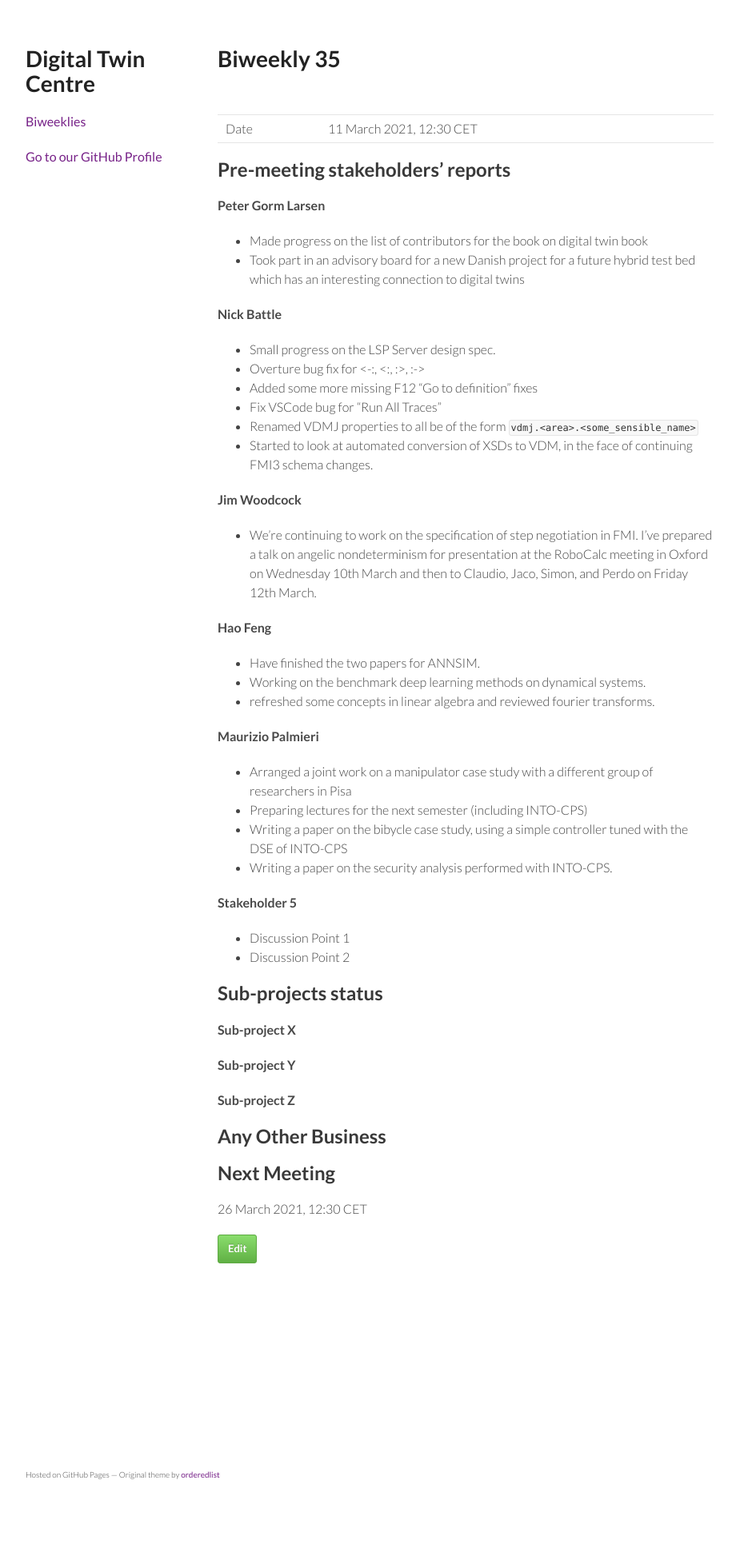
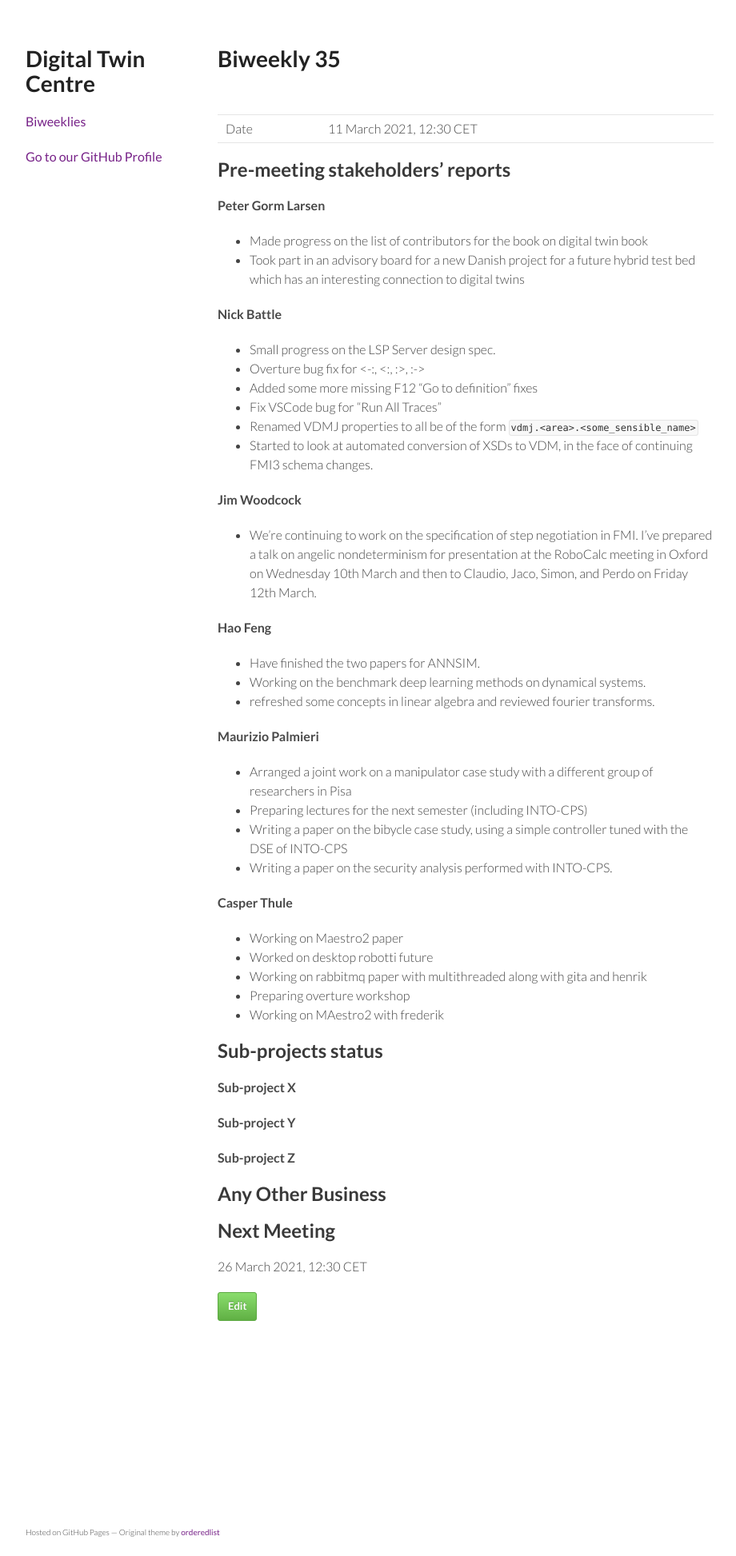
Before and after one commit to digitaltwincentre/digitaltwincentre.github.io, a Jekyll site: the page built from _biweeklies/Biweekly-35.md, in a window 1280 px wide. Shown: the whole page at 80% size, without its empty margins (178-1098 px from the left). Built offline with Jekyll 4.4.1, drawn with Linux system fonts in a browser that asks for light colours; nearby versions of some CDN libraries; before the commit the page ends 1874 px from its top, so only the background shows below that.

Commit message:
Update Biweekly-35.md

```diff
--- a/_biweeklies/Biweekly-35.md
+++ b/_biweeklies/Biweekly-35.md
@@ -46,9 +46,13 @@ date: 11 March 2021, 1230 CET
 * Writing a paper on the bibycle case study, using a simple controller tuned with the DSE of INTO-CPS
 * Writing a paper on the security analysis performed with INTO-CPS.
 
-#### Stakeholder 5
-* Discussion Point 1
-* Discussion Point 2
+#### Casper Thule
+* Working on Maestro2 paper
+* Worked on desktop robotti future
+* Working on rabbitmq paper with multithreaded along with gita and henrik
+* Preparing overture workshop
+* Working on MAestro2 with frederik
+
 
 
 ## Sub-projects status
```
